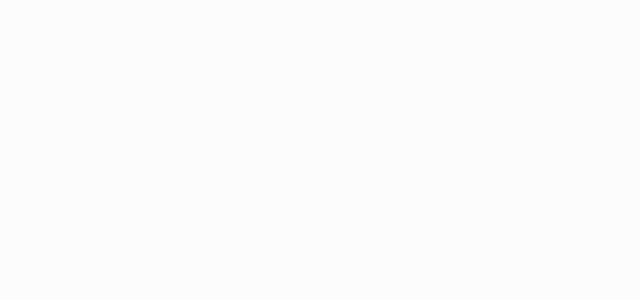
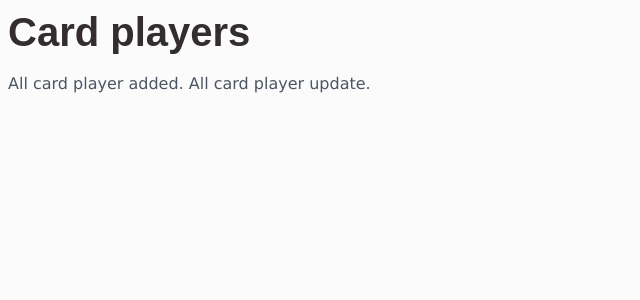
Before and after one commit to catalinbroinas/card-players, a React (Vite) app: page / in a window 1280 px wide. Shown: the top 300 px of the page, without its empty margins (0-640 px from the left). Built offline with nearby package versions, Linux system fonts and the light colour scheme.

Commit message:
feat(App, Header): add Header with Intro

```diff
--- a/src/react/App.jsx
+++ b/src/react/App.jsx
@@ -1,8 +1,12 @@
+import Header from "./components/layout/Header"
 
 function App() {
   return (
     <div className="page-layout">
-      <header></header>
+      <header>
+        <Header />
+      </header>
+
       <main className="container"></main>
       <footer></footer>
     </div>
--- /dev/null
+++ b/src/react/components/layout/Header.jsx
@@ -0,0 +1,9 @@
+import Intro from "../../sections/Intro";
+
+function Header() {
+  return(
+    <Intro />
+  );
+}
+
+export default Header;
```
Also changed, not shown: 1 other file (tests, documents, lock files or other folders).
